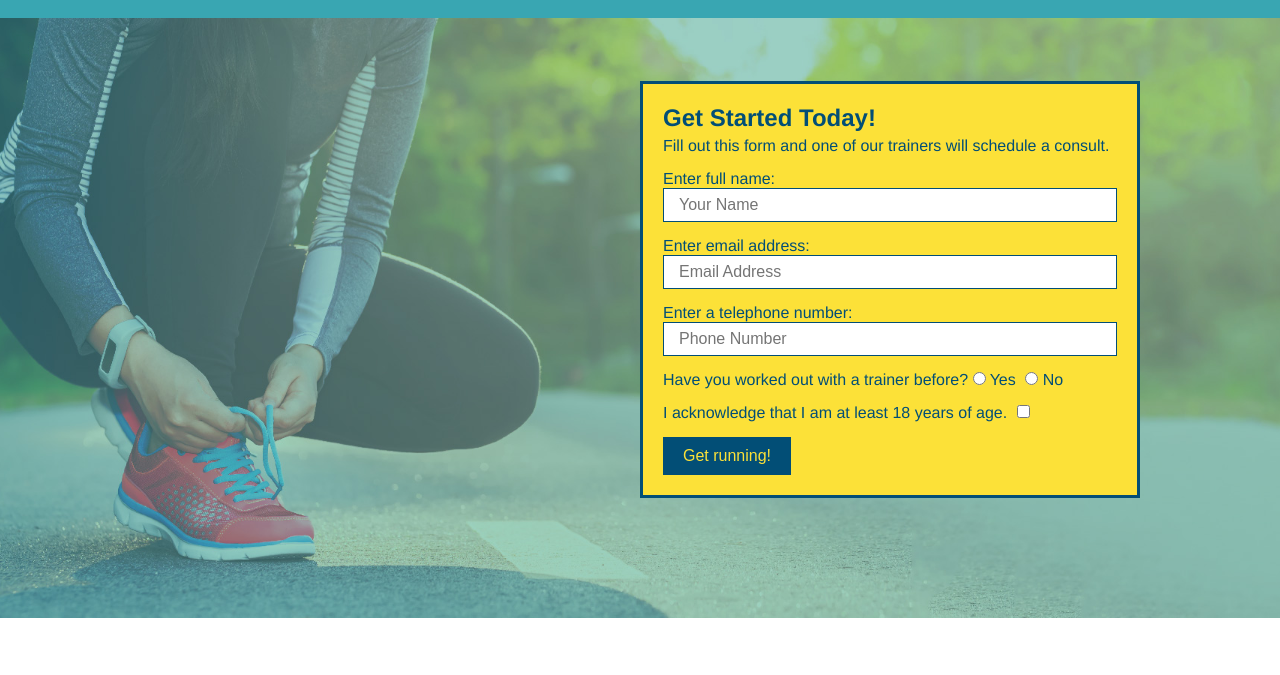
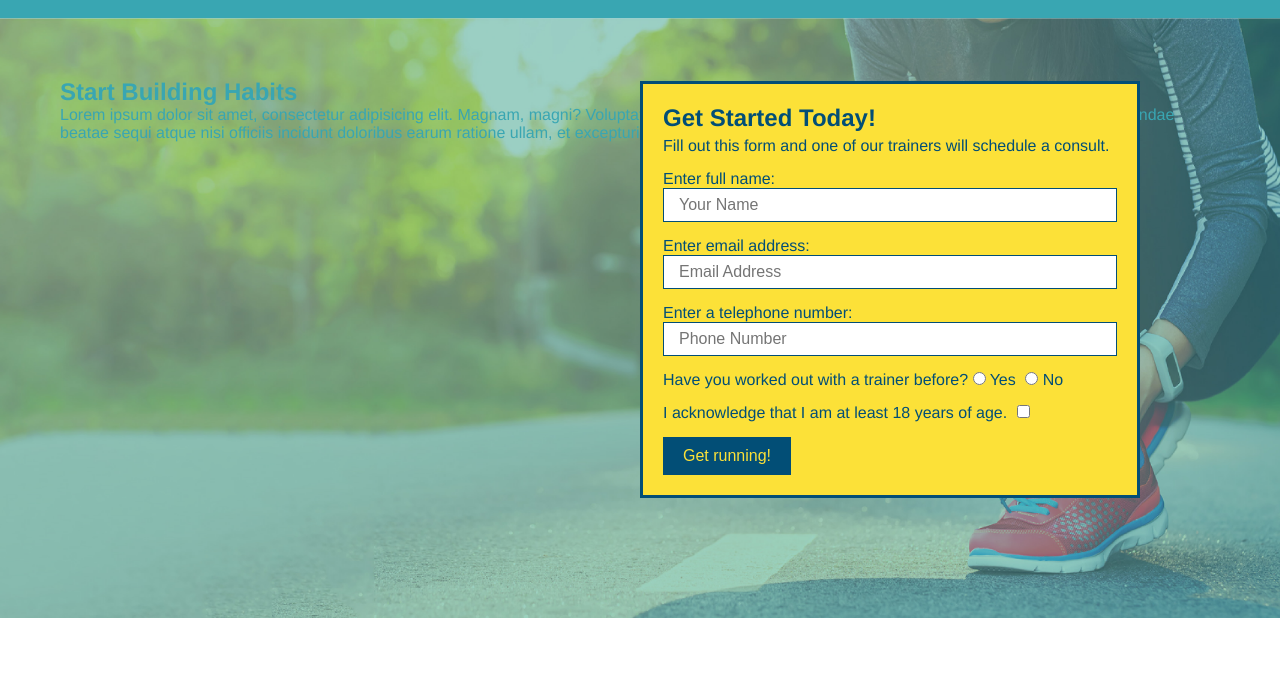
Before and after one commit to yoli19/run-buddy, a plain HTML site: page index.html in a window 1280 px wide. Shown: the part 64-739 px from the top of the page. Drawn offline with Linux system fonts and the light colour scheme.

Commit message:
add content to hero, replace image

```diff
--- a/index.html
+++ b/index.html
@@ -32,6 +32,12 @@
 
         <!--hero/jumbotron-->
         <section class="hero">
+            <div class="hero-cta">
+                <h2>Start Building Habits</h2>
+                <p>
+                    Lorem ipsum dolor sit amet, consectetur adipisicing elit. Magnam, magni? Voluptatibus, quaerat culpa. Nulla temporibus perferendis doloremque repudiandae beatae sequi atque nisi officiis incidunt doloribus earum ratione ullam, et excepturi.
+                </p>
+            </div>
             <div class="hero-form">
                 <h3>Get Started Today!</h3>
                 <p>Fill out this form and one of our trainers will schedule a consult.</p>
--- a/style.css
+++ b/style.css
@@ -70,7 +70,7 @@ section {
 }
 
 .hero {
-    background-image: url(./assets/hero-bg.jpg);
+    background-image: url(./assets/flipped-hero-image.jpg);
     height: 600px;
     background-size: cover;
     background-position: center;
```
Also changed, not shown: assets/flipped-hero-image.jpg (added).
